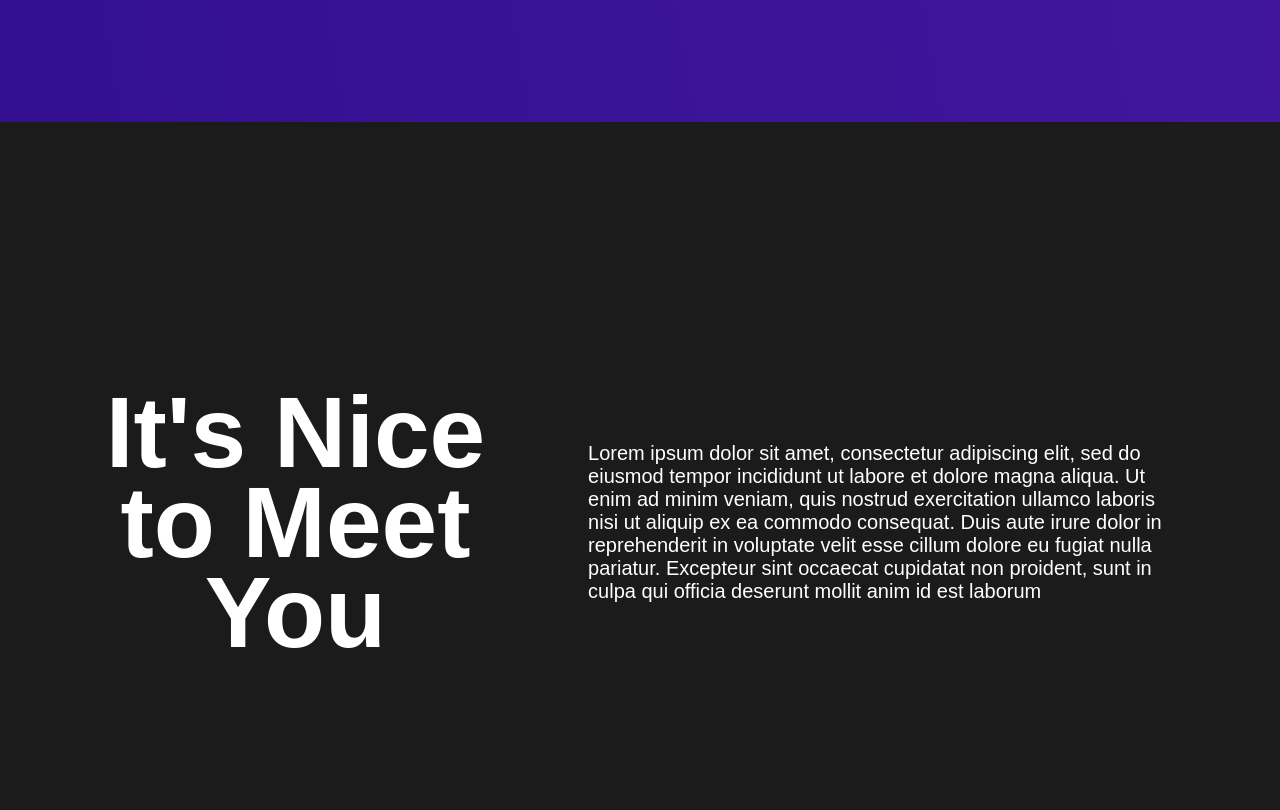
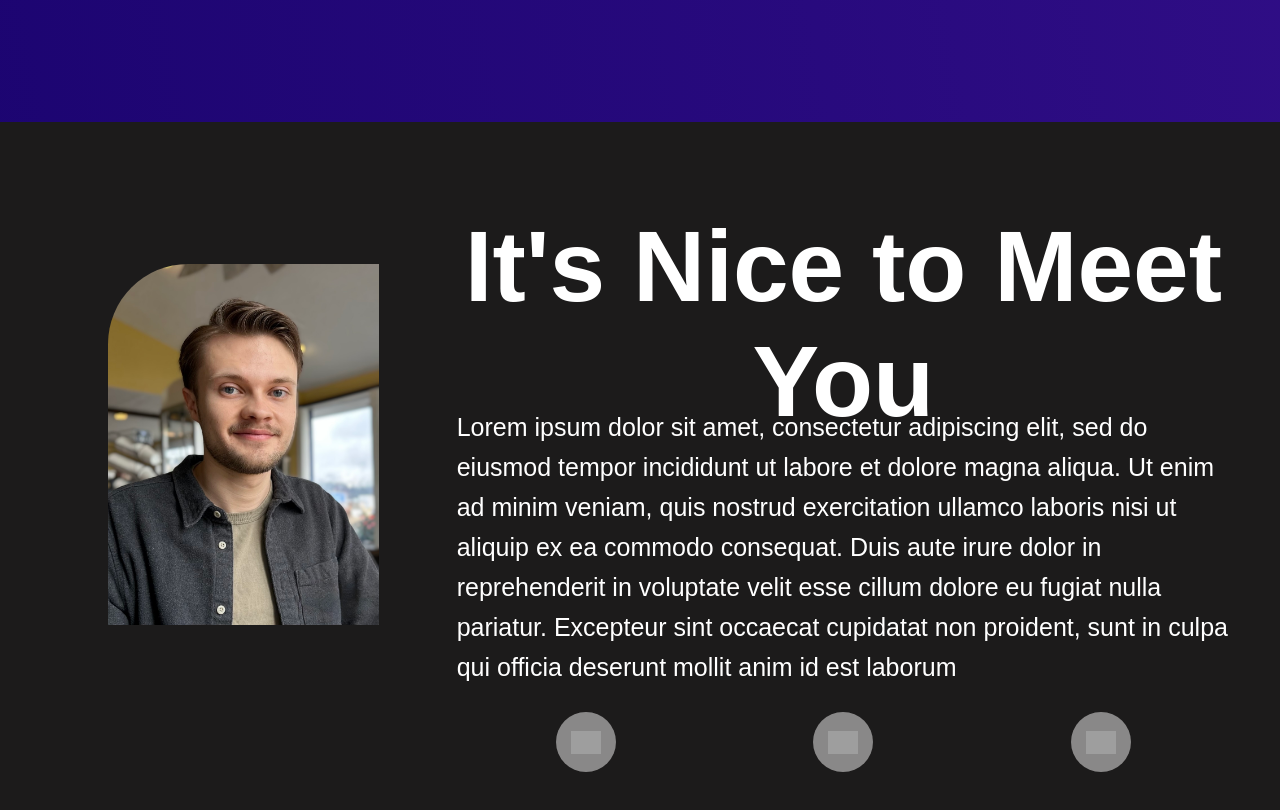
Before and after one commit to sethgonzales/my-portfolio, a React (Create React App) app: page / in a window 1280 px wide. Shown: the part 1580-2390 px from the top of the page. Built offline with nearby package versions, Linux system fonts and the light colour scheme; grey boxes are pictures that could not be loaded; a web font is replaced by a local one.

Commit message:
style about section

```diff
--- a/src/App.js
+++ b/src/App.js
@@ -3,7 +3,6 @@ import Header from './components/Header';
 import Home from './components/Home';
 import About from './components/About';
 import Projects from './components/Projects';
-import Footer from './components/Footer';
 
 const App = () => {
   return (
@@ -12,7 +11,6 @@ const App = () => {
       <Home />
       <Projects />
       <About />
-      <Footer />
     </div>
   );
 };
--- a/src/components/About.css
+++ b/src/components/About.css
@@ -1,32 +1,73 @@
 .about {
   height: 100vh;
   display: flex;
-  justify-content: flex-start;
+  flex-direction: column;
+  align-items: center;
   padding: 0 50px;
 }
 
+
+.about-content {
+  display: flex;
+  flex-direction: row;
+  width: 100%;
+  align-items: flex-start;
+}
+
+.about-left-column {
+  padding-top: 12%;
+  flex: 1;
+  margin-right: 20px;
+  text-align: center;
+}
+
+.about-left-column img {
+  width: 70%;
+  border-top-left-radius: 80px 80px;
+  /* border-bottom-right-radius: 80px 80px; */
+}
+
 .about-right-column {
-  display: flex;
-  align-items: center;
-  width: 60%;
-  height: 100%;
-  padding: 0 4% 0;
+  flex: 2;
+
+}
+
+.welcome {
+  height: 220px;
+  text-align: center;
+  font-size: 50px;
+  padding: 20px 0;
 }
 
 .about-right-column p {
-  font-size: 20px;
+  font-size: 25px;
+  line-height: 1.6;
 }
 
-.about-left-column {
+
+.connection-links {
   display: flex;
+  justify-content: space-around;
   align-items: center;
-  width: 40%;
-  height: 100%;
-  padding: 0 4% 0;
+  /* width: 400px; */
 }
 
-.about-left-column h1 {
-  line-height: 90px;
-  font-size: 100px;
-  text-align: center;
+.connection-link {
+  display: flex;
+  justify-content: center;
+  align-items: center;
+  width: 60px;
+  height: 60px;
+  border-radius: 50%;
+  background-color: #898888;
+  margin: 0 5px;
 }
+
+.connection-link img {
+  width: 30px;
+  height: auto;
+}
+
+.connection-link:hover {
+cursor: pointer;
+}
--- a/src/components/About.js
+++ b/src/components/About.js
@@ -1,14 +1,33 @@
 import React from 'react';
 import './About.css';
+import HeadShot from './../img/headshot.jpg';
 
 const About = () => {
   return (
     <div id="about" className="about">
-      <div className='about-left-column'>
-        <h1>It's Nice to Meet You</h1>
-      </div>
-      <div className='about-right-column'>
-        <p>Lorem ipsum dolor sit amet, consectetur adipiscing elit, sed do eiusmod tempor incididunt ut labore et dolore magna aliqua. Ut enim ad minim veniam, quis nostrud exercitation ullamco laboris nisi ut aliquip ex ea commodo consequat. Duis aute irure dolor in reprehenderit in voluptate velit esse cillum dolore eu fugiat nulla pariatur. Excepteur sint occaecat cupidatat non proident, sunt in culpa qui officia deserunt mollit anim id est laborum</p>
+      <div className="about-content">
+        <div className='about-left-column'>
+          <img alt='Seth Gonzales' src={HeadShot} className='headshot' />
+        </div>
+        <div className='about-right-column'>
+          <div className='welcome'>
+            <h1>It's Nice to Meet You</h1>
+          </div>
+          <p>
+            Lorem ipsum dolor sit amet, consectetur adipiscing elit, sed do eiusmod tempor incididunt ut labore et dolore magna aliqua. Ut enim ad minim veniam, quis nostrud exercitation ullamco laboris nisi ut aliquip ex ea commodo consequat. Duis aute irure dolor in reprehenderit in voluptate velit esse cillum dolore eu fugiat nulla pariatur. Excepteur sint occaecat cupidatat non proident, sunt in culpa qui officia deserunt mollit anim id est laborum
+          </p>
+          <div className='connection-links'>
+            <a href="" className='connection-link'>
+              <img src="email-logo.png" alt="Email" />
+            </a>
+            <a href="https://www.linkedin.com/in/seth-gonzales/" className='connection-link'>
+              <img src="linkedin-logo.png" alt="LinkedIn" />
+            </a>
+            <a href="https://github.com/sethgonzales" className='connection-link'>
+              <img src="github-logo.png" alt="GitHub" />
+            </a>
+          </div>
+        </div>
       </div>
     </div>
   );
--- a/src/components/Footer.js
+++ /dev/null
@@ -1,11 +0,0 @@
-import React from 'react';
-
-const Footer = () => {
-  return (
-    <footer>
-      {/* Add content for the footer */}
-    </footer>
-  );
-};
-
-export default Footer;
--- a/src/components/Projects.css
+++ b/src/components/Projects.css
@@ -7,9 +7,9 @@
   100%{background-position:17% 0%}
 }
 .projects {
-  background: linear-gradient(80deg, #f30404, #260b85, #5820b1);
+  background: linear-gradient(80deg, #f30404, #1b0470, #5820b1);
   background-size: 600% 600%;
-  animation: AnimationName 13s ease infinite;
+  animation: AnimationName 10s ease infinite;
 }
 .projects-container {
   height: 100vh;
@@ -113,10 +113,10 @@ h2 {
   width: 50%;
 }
 
-.ChemEd {
+/* .ChemEd {
 
 }
 
 .EOL img{
 
-}
+} */
```
Also changed, not shown: src/components/Footer.css (deleted), src/img/headshot.jpg (added).
